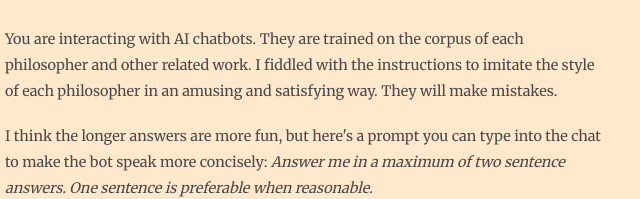
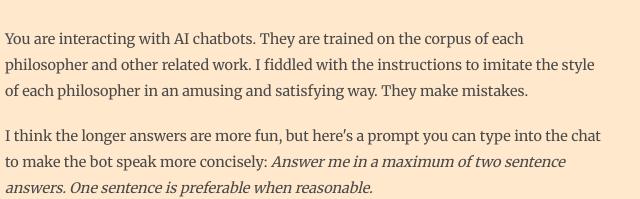
Before and after one commit to philosoraptor-code/PhilosopherChatbots, a plain HTML site: page index.html in a window 1280 px wide. Shown: the part 326-525 px from the top of the page, 15-655 px from the left. Drawn offline with Linux system fonts and the light colour scheme.

Commit message:
Update index.html

```diff
--- a/index.html
+++ b/index.html
@@ -111,7 +111,7 @@
 
         <footer>
             <p>
-                You are interacting with AI chatbots. They are trained on the corpus of each philosopher and other related work. I fiddled with the instructions to imitate the style of each philosopher in an amusing and satisfying way. They will make mistakes.
+                You are interacting with AI chatbots. They are trained on the corpus of each philosopher and other related work. I fiddled with the instructions to imitate the style of each philosopher in an amusing and satisfying way. They make mistakes.
             </p>
             <p>
                 I think the longer answers are more fun, but here's a prompt you can type into the chat to make the bot speak more concisely: <i>Answer me in a maximum of two sentence answers. One sentence is preferable when reasonable.</i>
```
